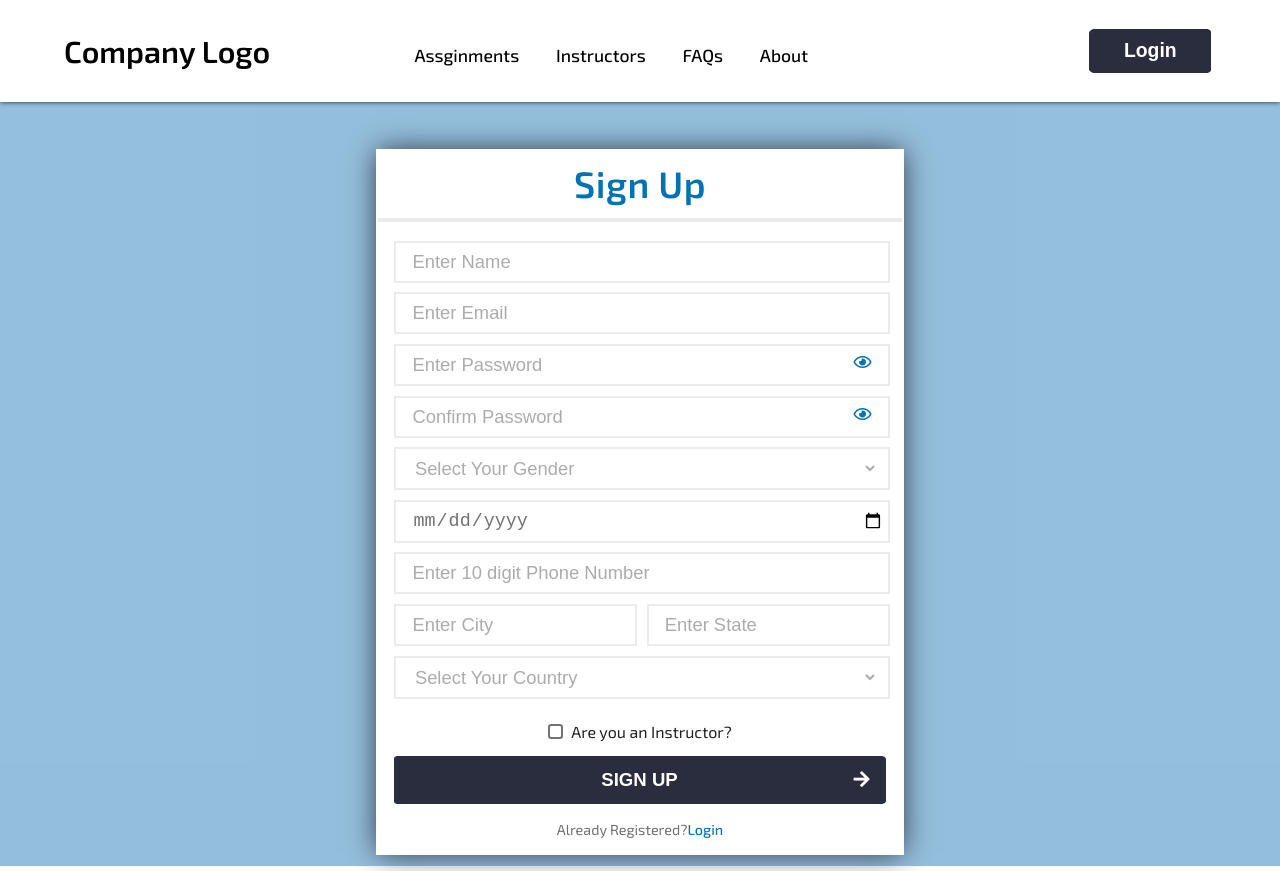
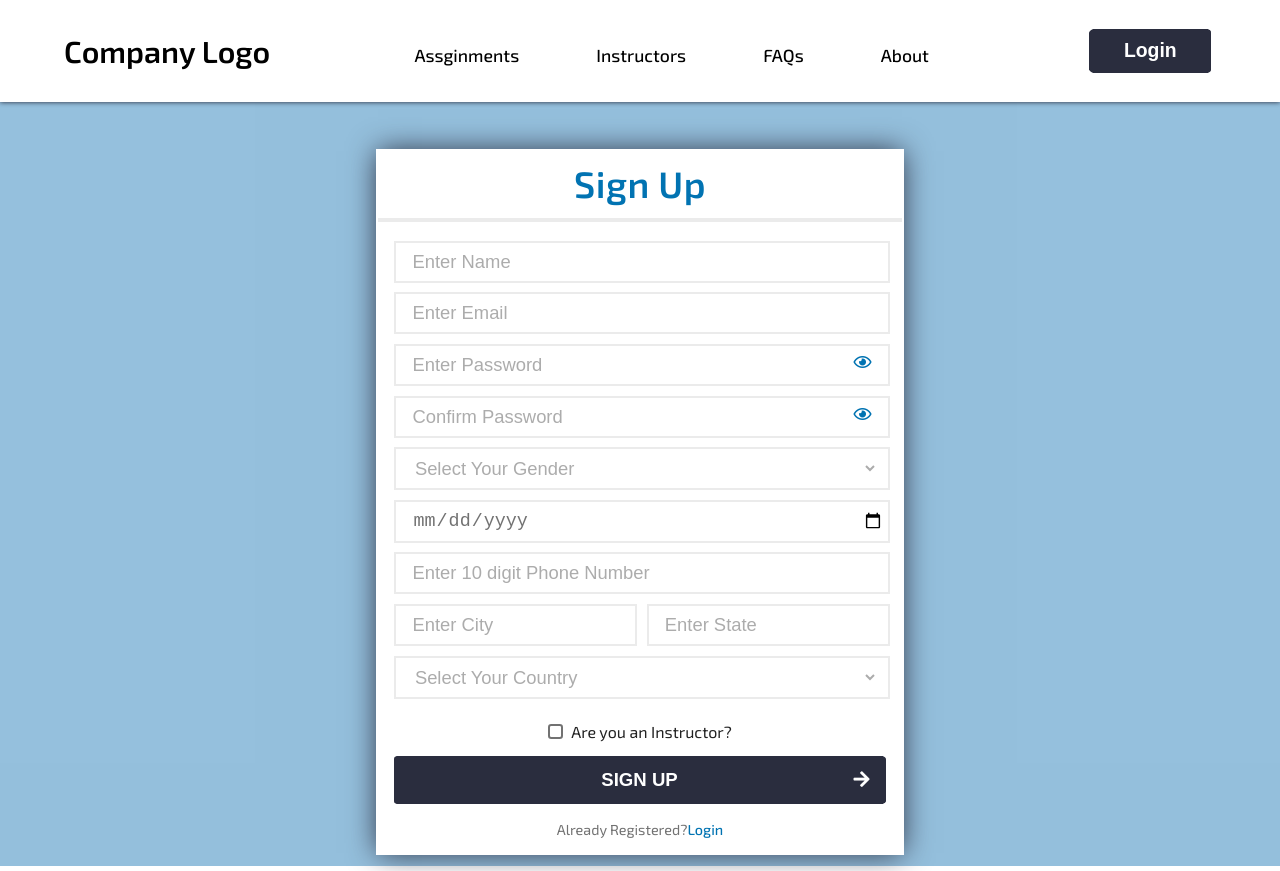
Before and after one commit to soorajarsn/True-exam, a React (Vite) app: page /signup in a window 1280 px wide. Built offline with nearby package versions, Linux system fonts and the light colour scheme.

Commit message:
remove extra wrapping divs from Nav

```diff
--- a/src/components/Navbar.js
+++ b/src/components/Navbar.js
@@ -34,8 +34,8 @@ function Navbar(props) {
                 <h3 className="smaller">Company Logo</h3>
               </Link>
             </li>
-            <li id="nav-hidden" className="button-and-nav-links-container" aria-hidden="true">
-              <div className="wrapper flex justify-space-between ">
+            <li id="nav-hidden" className="button-and-nav-links-container flex justify-space-between" aria-hidden="true">
+              {/* <div className="wrapper  "> */}
                 <div className="nav-items-container">
                   <ul className="nav-items flex larger-font full-width justify-space-between">
                     <li className="sm-margin-left sm-margin-right">
@@ -80,7 +80,7 @@ function Navbar(props) {
                     </div>
                   </div>
                 )}
-              </div>
+              {/* </div> */}
             </li>
             <li className="lg-hidden">
               <button type="button" data-target="nav-hidden" className="flex" onClick={toggleNav}>
--- a/src/styles/theme.scss
+++ b/src/styles/theme.scss
@@ -548,16 +548,19 @@ a {
             .button-and-nav-links-container {
                 @media (min-width:1000px) {
                     width: 70%;
-
-                    .wrapper {
                         overflow: visible;
 
                         .nav-items-container {
                             position: relative;
                             top: .3rem;
                             width: 50%;
+                            @media (max-width:1800px){
+                                width:65%;
+                            }
+                            @media (min-width:1801px){
+                                width:55%;
+                            }
                         }
-                    }
 
                     .button-group {
                         .button-container {
@@ -599,7 +602,9 @@ a {
                     transform: translateX(100%);
                     transition: transform .2s ease-in-out;
                     background: white;
-
+                    display: flex;
+                    flex-direction: column;
+                    justify-content: space-between;
                     @media (max-width:500px) {
                         width: 100%;
                     }
@@ -620,13 +625,6 @@ a {
 
                     @media (min-width:801px) {
                         width: 40%;
-                    }
-
-                    .wrapper {
-                        height: 100%;
-                        display: flex;
-                        flex-direction: column;
-                        justify-content: space-between;
                     }
 
                     &[aria-hidden="false"] {
@@ -684,7 +682,6 @@ a {
     margin-top:2.5rem;
 
     footer {
-        // font-family: "Exo 2",sans-serif;
         background: $darkBlue;
         font-size: 1.1rem;
         text-align: center;
```
